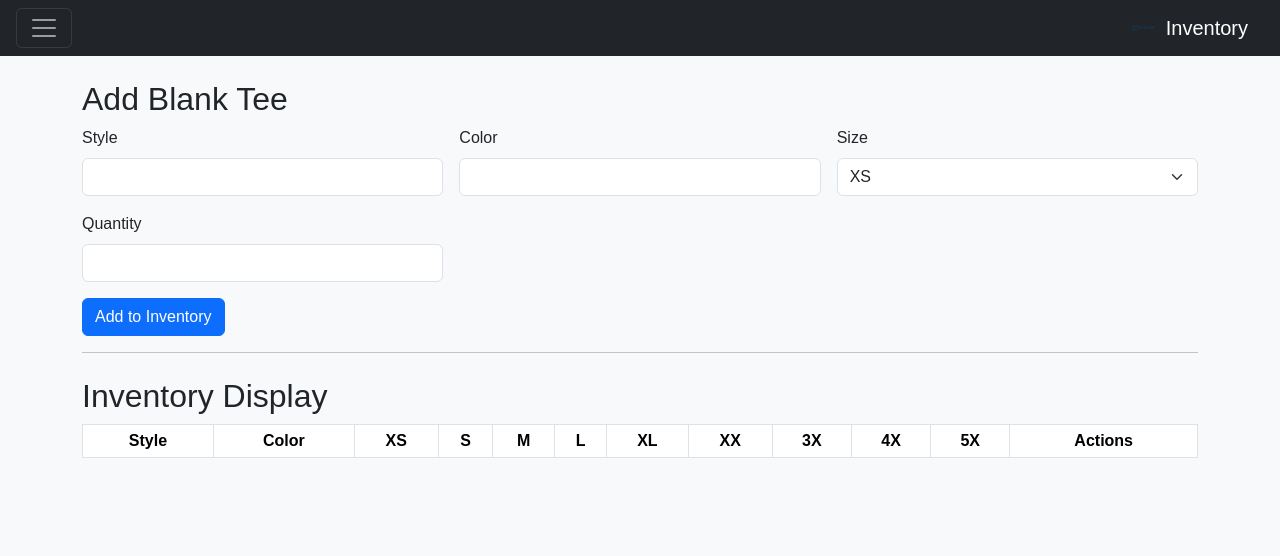
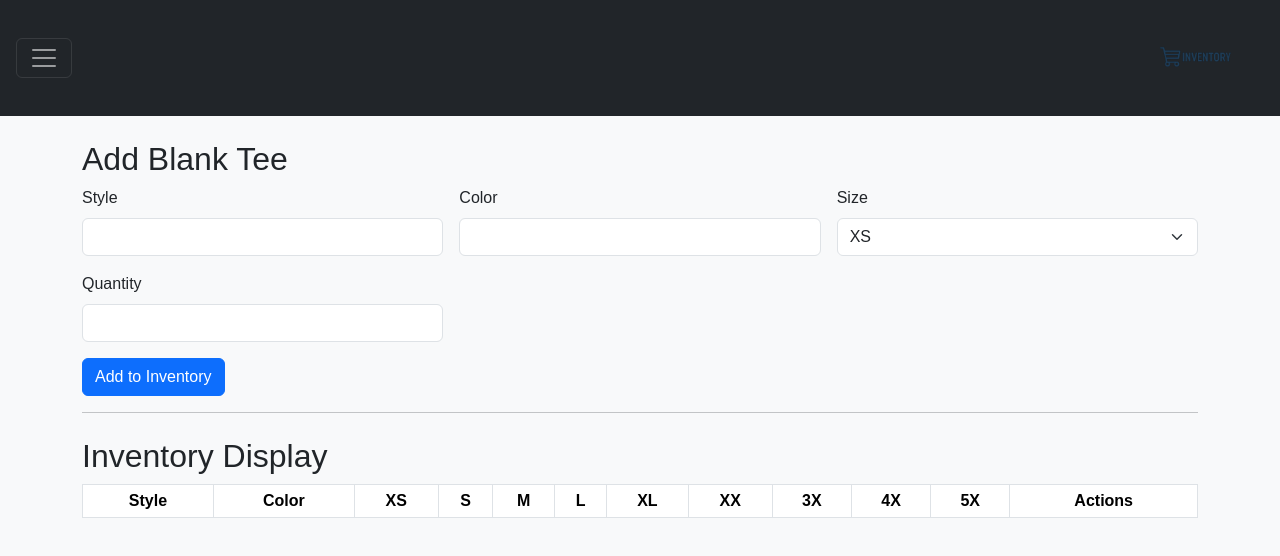
Before and after one commit to aln-houts/Stock, a plain HTML site: page index.html in a window 1280 px wide. Drawn offline with nearby package versions, Linux system fonts and the light colour scheme.

Commit message:
Update menu.html

```diff
--- a/menu.html
+++ b/menu.html
@@ -4,8 +4,7 @@
     <span class="navbar-toggler-icon"></span>
   </button>
   <a class="navbar-brand d-flex align-items-center" href="overview.html">
-  <img src="logo.png" alt="Logo" style="height: 30px; margin-right: 8px;">
-  Inventory
+  <img src="logo.png" alt="Logo" style="height: 90px; margin-right: 8px;">
 </a>
 
 </nav>
```
